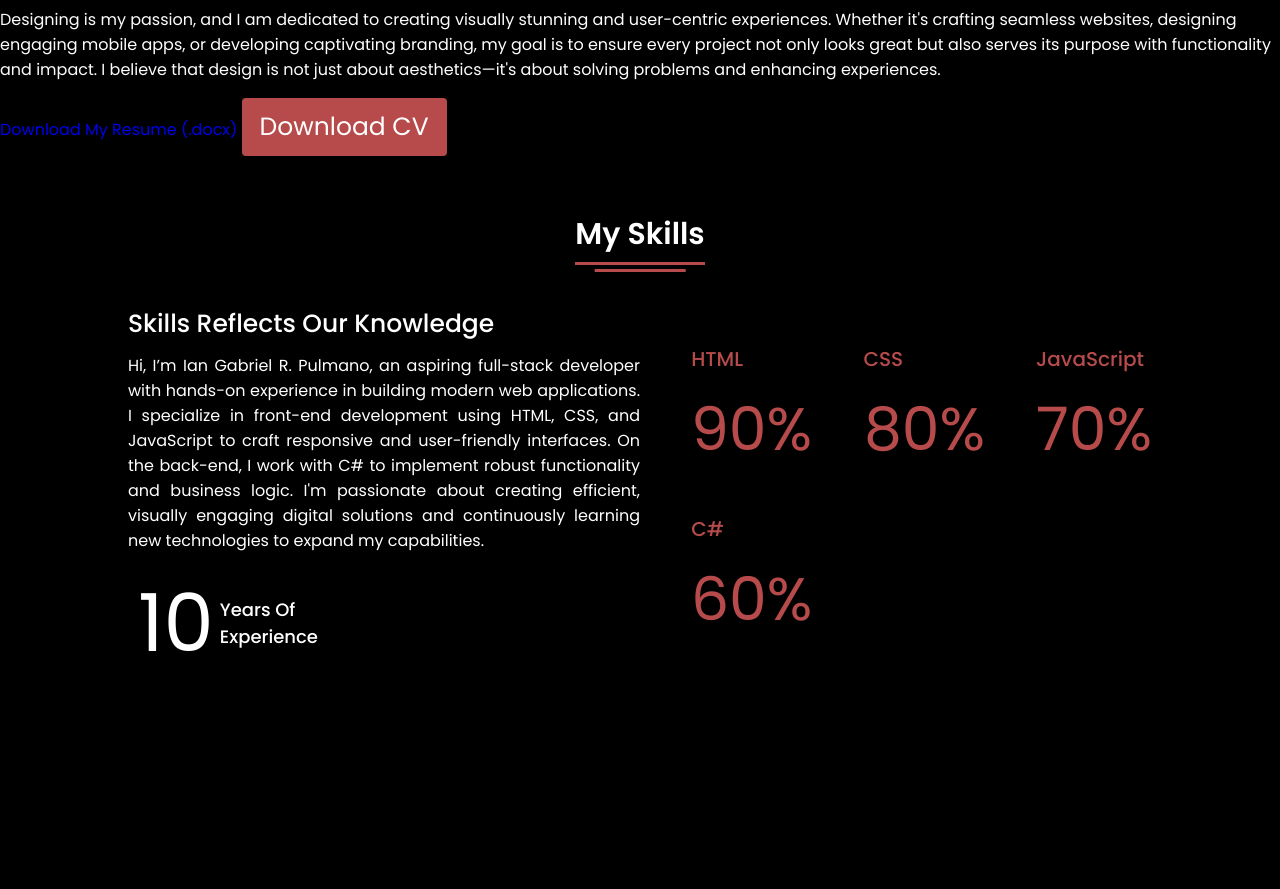
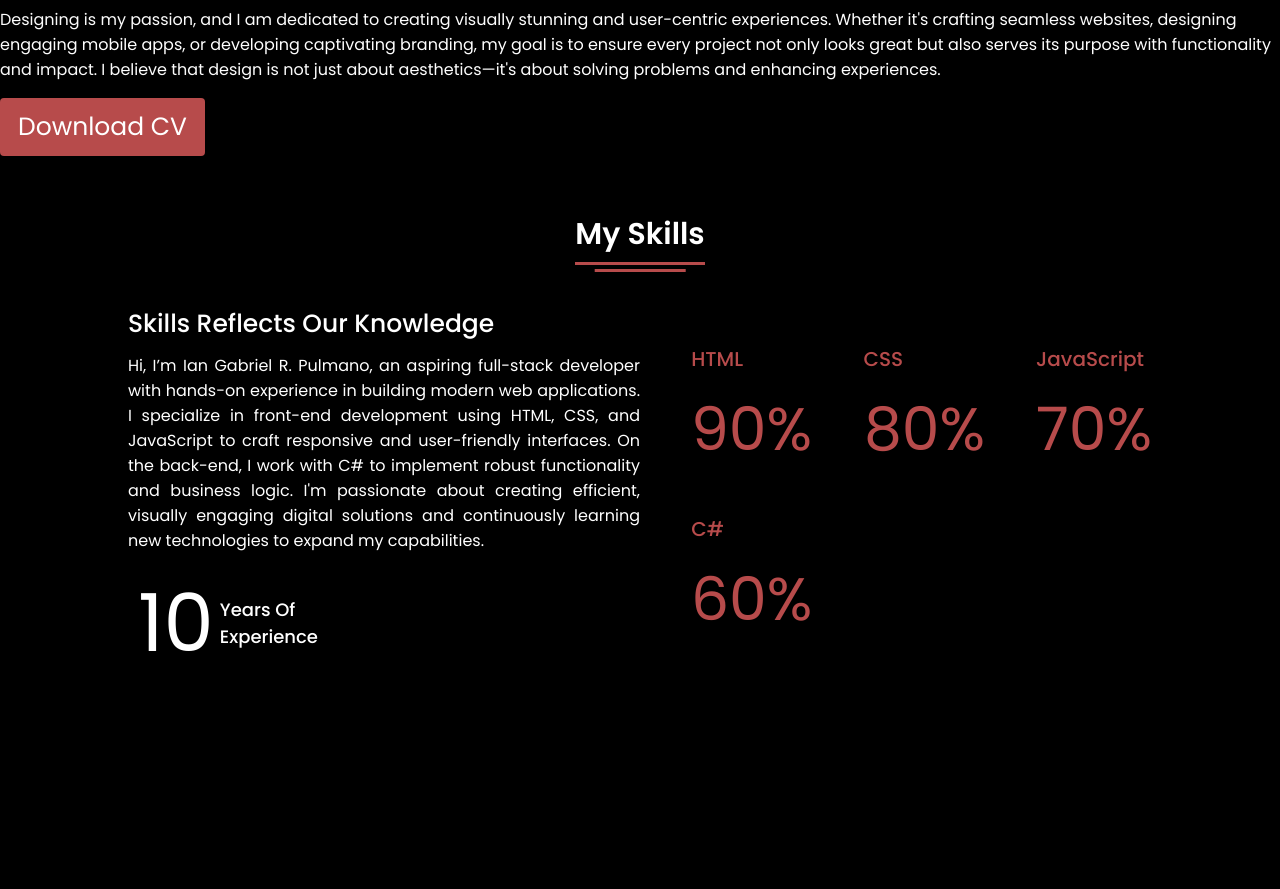
Before and after one commit to Yanyan0708/Ian-Portfolio, a plain HTML site: page index.html in a window 1280 px wide. Shown: the part 2525-3414 px from the top of the page. Drawn offline with nearby package versions, Linux system fonts and the light colour scheme.

Commit message:
index.html

```diff
--- a/index.html
+++ b/index.html
@@ -132,10 +132,11 @@
               Designing is my passion, and I am dedicated to creating visually stunning and user-centric experiences. Whether it's crafting seamless websites, designing engaging mobile apps, or developing captivating branding, my goal is to ensure every project not only looks great but also serves its purpose with functionality and impact. I believe that design is not just about aesthetics—it's about solving problems and enhancing experiences.
 
             <div class="button">
-                 <a href="IAN GABRIEL-R.-PULMANO-RESUME.docx" download>Download My Resume (.docx)</a>
-                <button type="button">Download CV</button>
-              </a>
-            </div>
+  <a href="IAN GABRIEL-R.-PULMANO-RESUME.docx" download>
+    <button type="button">Download CV</button>
+  </a>
+</div>
+
           </div>
 
 
```
